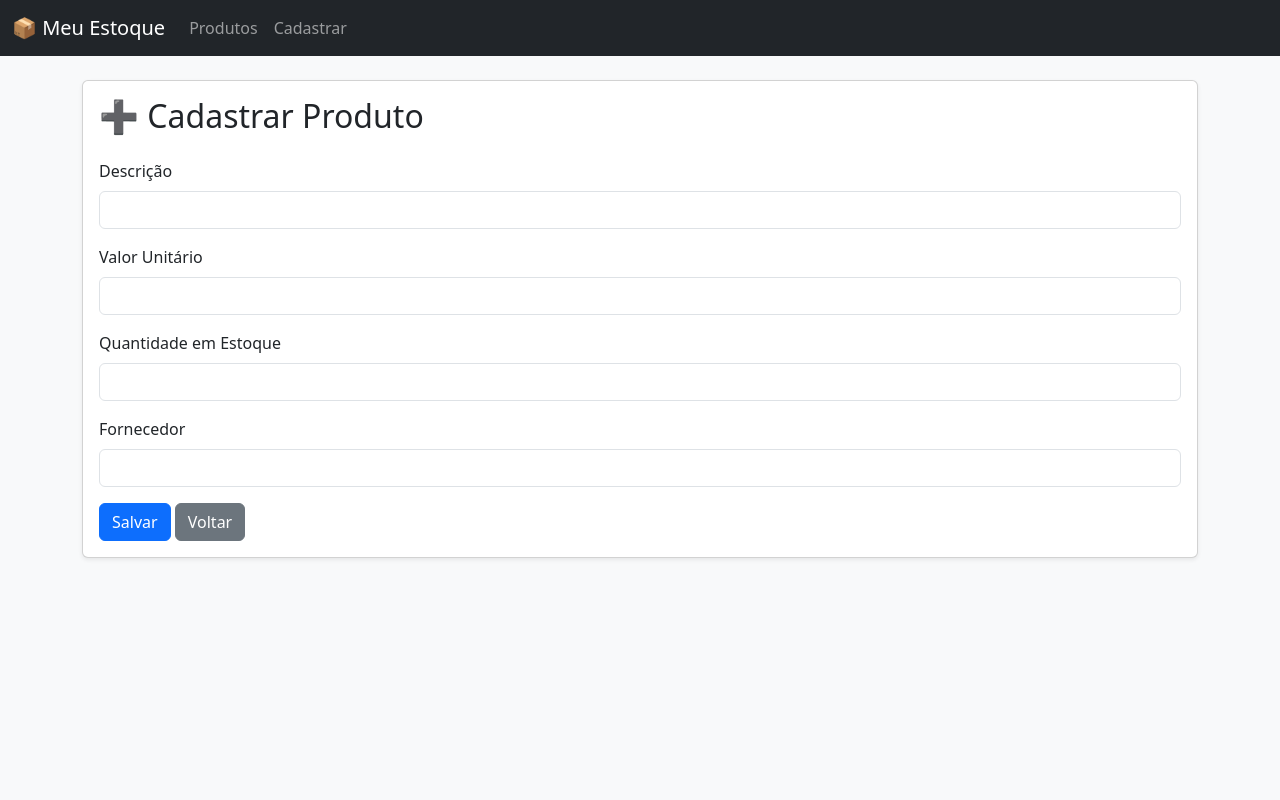
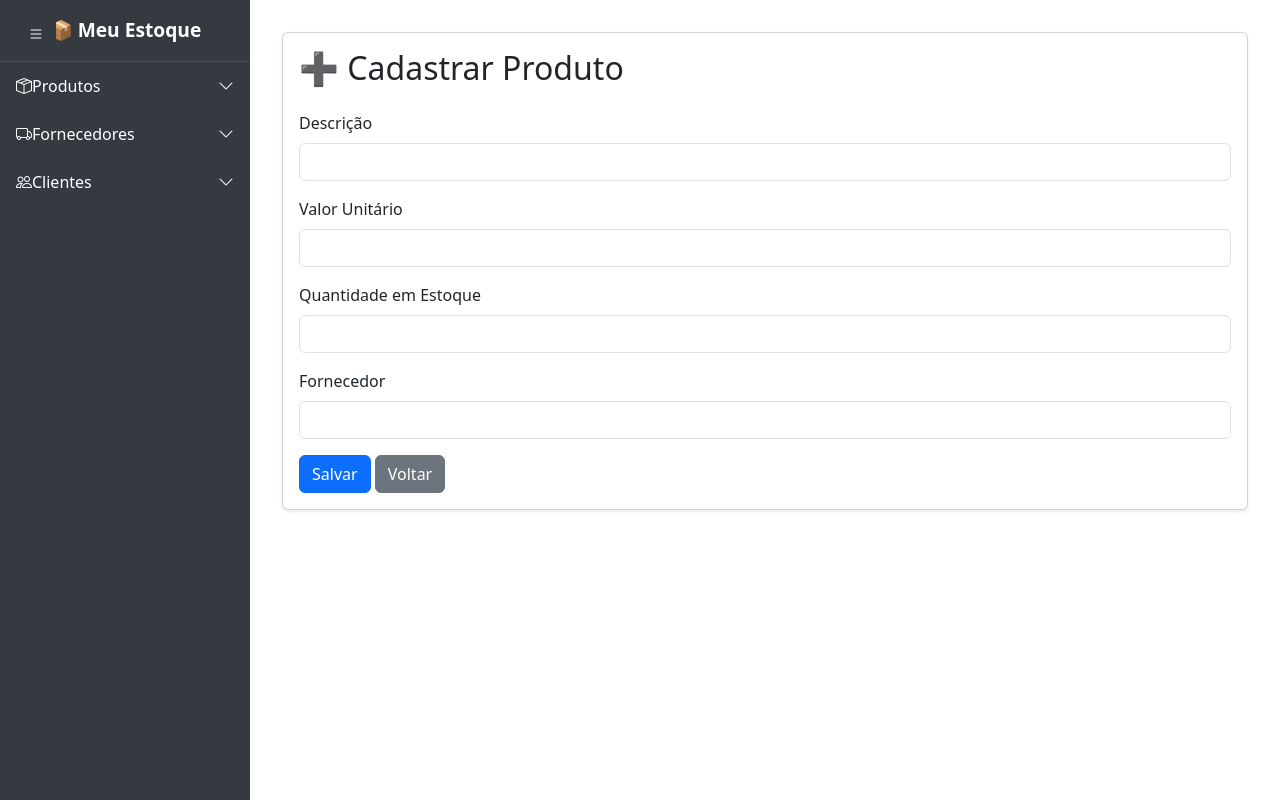
Before and after one commit to nordffa/projeto-final-impacta, a Flask app: page /cadastrar in a window 1280 px wide. Run offline with Flask 3, Linux system fonts and the light colour scheme.

```diff
--- a/app.py
+++ b/app.py
@@ -1,15 +1,17 @@
 from flask import Flask, render_template, request, redirect, url_for
 import models
 
-
 app = Flask(__name__)
-
 
 @app.route("/")
 def index():
     produtos = models.listar_produtos()
     return render_template("listar.html", produtos=produtos)
 
+@app.route("/listar")
+def listar():
+    produtos = models.listar_produtos()
+    return render_template("listar.html", produtos=produtos)
 
 @app.route("/cadastrar", methods=["GET", "POST"])
 def cadastrar():
@@ -22,6 +24,14 @@ def cadastrar():
         return redirect(url_for("index"))
     return render_template("cadastrar.html")
 
+
+@app.route("/fornecedor/cadastrar", methods=["GET", "POST"])
+def fornecedor_cadastrar():
+    if request.method == "POST":
+        nome = request.form["nome"]
+        cnpj = request.form["cpf"]
+        return redirect(url_for("index"))
+    return render_template("fornecedor_cadastrar.html")
 
 @app.route("/atualizar/<int:cod_produto>", methods=["POST"])
 def atualizar(cod_produto):
@@ -38,7 +48,7 @@ def deletar(cod_produto):
 
 @app.route("/clientes", methods=["GET", "POST"])
 def clientes():
-    pass
+    return render_template("listar_cliente.html")
 
 
 @app.route("/atualizar_cliente/<int:cod_cliente>", methods=["POST"])
--- a/templates/base.html
+++ b/templates/base.html
@@ -2,27 +2,168 @@
 <html lang="pt-br">
 <head>
   <meta charset="UTF-8">
-    <title>Meu Estoque - Gerenciamento de Estoque</title>
+  <title>Meu Estoque - ERP</title>
   <link href="https://cdn.jsdelivr.net/npm/bootstrap@5.3.3/dist/css/bootstrap.min.css" rel="stylesheet">
   <link rel="stylesheet" href="https://cdn.jsdelivr.net/npm/bootstrap-icons@1.11.3/font/bootstrap-icons.min.css">
+  <link rel="stylesheet" href="{{ url_for('static', filename='css/style.css') }}">
+  <style>
+    body {
+      overflow-x: hidden;
+    }
+
+    #sidebar {
+      width: 250px;
+      min-width: 250px;
+      max-width: 250px;
+      background: #343a40;
+      color: #fff;
+      height: 100vh;
+      position: fixed;
+      top: 0;
+      left: 0;
+      transition: all 0.3s;
+      overflow-y: auto;
+      z-index: 998;
+    }
+
+    #sidebar.collapsed {
+      margin-left: -250px;
+    }
+
+    #sidebar .header {
+      display: flex;
+      justify-content: center;
+      align-items: center;
+      padding: 1rem;
+      font-size: 1.2rem;
+      font-weight: bold;
+      border-bottom: 1px solid #495057;
+    }
+
+    #sidebar .menu-item a {
+      display: flex;
+      justify-content: space-between;
+      align-items: center;
+      padding: 0.75rem 1rem;
+      color: #fff;
+      text-decoration: none;
+    }
+
+    #sidebar .menu-item a:hover {
+      background: #495057;
+    }
+
+    #sidebar .submenu {
+      display: none;
+      flex-direction: column;
+      padding-left: 1rem;
+    }
+
+    #sidebar .menu-item.open .submenu {
+      display: flex;
+    }
+
+
+    main {
+      margin-left: 250px;
+      padding: 2rem;
+      transition: all 0.3s;
+    }
+
+    #sidebar.collapsed ~ main {
+      margin-left: 0;
+    }
+
+    #toggleSidebar {
+      position: fixed;
+      top: 1rem;
+      left: 1rem;
+      z-index: 999;
+      background-color: #343a40;
+      border: none;
+      color: #fff;
+   }
+
+   #toggleSidebar:hover {
+    background-color: #49505749;
+   }
+
+    @media (max-width: 768px) {
+      #sidebar {
+        margin-left: -250px;
+      }
+      #sidebar.collapsed {
+        margin-left: 0;
+      }
+      main {
+        margin-left: 0;
+      }
+      #sidebar.collapsed ~ main {
+        margin-left: 250px;
+      }
+    }
+  </style>
 </head>
-<body class="bg-light">
-    <nav class="navbar navbar-expand-lg navbar-dark bg-dark mb-4">
-        <div class="container-fluid">
-            <a class="navbar-brand" href="{{ url_for('index') }}">📦 Meu Estoque</a>
-            <div class="collapse navbar-collapse">
-                <ul class="navbar-nav me-auto">
-                    <li class="nav-item"><a class="nav-link" href="{{ url_for('index') }}">Produtos</a></li>
-                    <li class="nav-item"><a class="nav-link" href="{{ url_for('cadastrar') }}">Cadastrar</a></li>
-                </ul>
+<body>
+
+<!-- button menu visível -->
+<button id="toggleSidebar" class="btn btn-primary">
+  <i class="bi bi-list"></i>
+</button>
+
+<!-- não é o navbar, parece mas usei o sidebar -->
+<div id="sidebar">
+  <div class="header">
+    <a class="navbar-brand text-white" href="{{ url_for('index') }}">📦 Meu Estoque</a>
+  </div>
+
+  <div class="menu-item">
+    <a href="#"><i class="bi bi-box-seam" > </i> Produtos <i class="bi bi-chevron-down ms-auto"></i></a>
+    <div class="submenu">
+      <a href="{{ url_for('cadastrar') }}">➕Cadastrar Produto</a>
+      <a href="{{ url_for('listar') }}">🟰Listar Produtos</a>
     </div>
   </div>
-    </nav>
 
-    <main class="container">
+  <div class="menu-item">
+    <a href="#"><i class="bi bi-truck"> </i> Fornecedores <i class="bi bi-chevron-down ms-auto"></i></a>
+    <div class="submenu">
+      <a href="{{ url_for('fornecedor_cadastrar') }}">Cadastrar Fornecedor</a>
+    </div>
+  </div>
+
+
+  <div class="menu-item">
+    <a href="#"><i class="bi bi-people"> </i> Clientes <i class="bi bi-chevron-down ms-auto"></i></a>
+    <div class="submenu">
+      <a href="{{ url_for('clientes') }}">Cadastrar Cliente</a>
+    </div>
+  </div>
+
+</div>
+<main>
   {% block content %}{% endblock %}
 </main>
 
 <script src="https://cdn.jsdelivr.net/npm/bootstrap@5.3.3/dist/js/bootstrap.bundle.min.js"></script>
+<script>
+  // javascript do menu para clicar
+  const sidebar = document.getElementById('sidebar');
+  const toggleBtn = document.getElementById('toggleSidebar');
+  toggleBtn.addEventListener('click', () => {
+    sidebar.classList.toggle('collapsed');
+  });
+
+  // javascript do submenu, dentro do menu
+  const menuItems = document.querySelectorAll('#sidebar .menu-item > a');
+  menuItems.forEach(item => {
+    item.addEventListener('click', (e) => {
+      e.preventDefault();
+      const parent = item.parentElement;
+      parent.classList.toggle('open');
+    });
+  });
+</script>
+
 </body>
 </html>
```
Also changed, not shown: templates/cadastrar_cliente.html (added, +38 -0 lines), templates/cliente_cadastrar.html (added, +38 -0 lines), templates/css/astyle.css (added, +96 -0 lines), templates/fornecedor_cadastrar.html (added, +38 -0 lines), templates/listar.html (+9 -5 lines), templates/listar_cliente.html (added, +49 -0 lines). Lines whose indentation alone changed are shown as unchanged.
